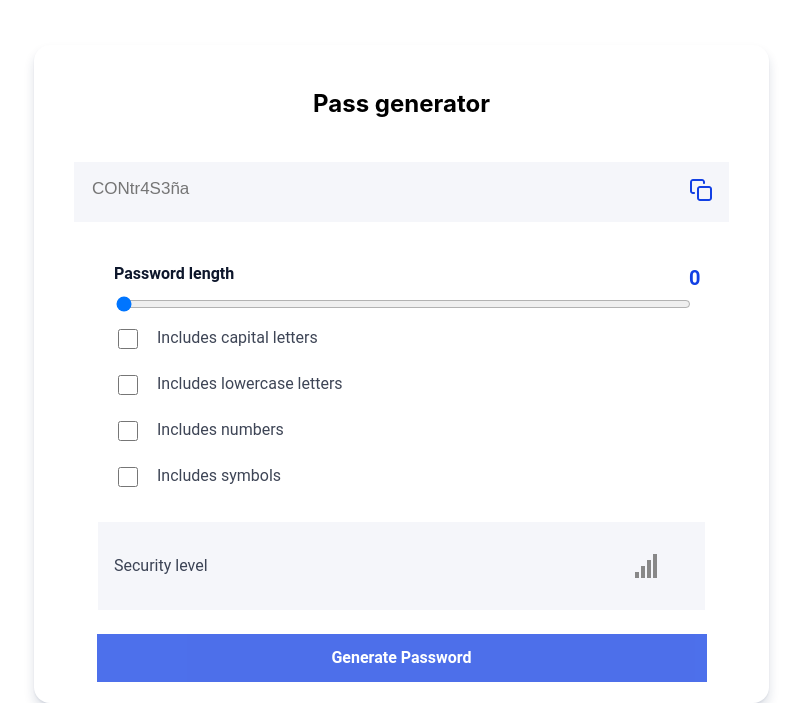
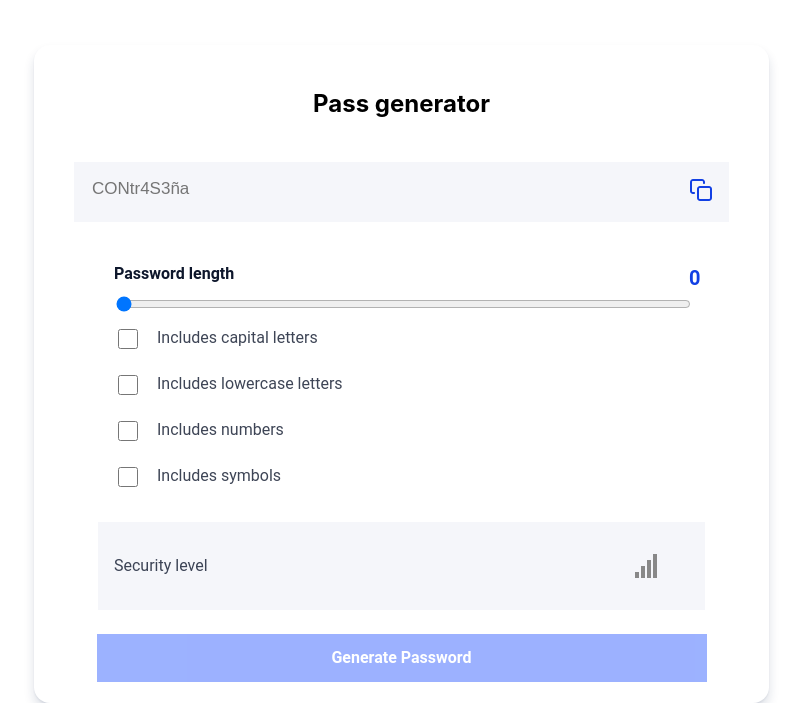
Before and after one commit to vcrolack/pass-generator, a React (Create React App) app: page / in a window 1280 px wide. Shown: the part 155-858 px from the top of the page, without its empty margins (322-1124 px from the left). Built offline with nearby package versions, Linux system fonts and the light colour scheme; the HTML template or start-up script is replaced by a standard one.

Commit message:
add btn disabled

```diff
--- a/src/App.js
+++ b/src/App.js
@@ -18,7 +18,7 @@ function App() {
         <Card>
           <div className="content">
             <Title title="Pass generator" />
-            <Input ico={ico} personalization="pass-response" placeholder="CONtr4S3ña" type="text" isReadOnly={true} />
+            <Input ico={ico} personalization="pass-response"  type="text" isReadOnly={true} />
             <Slider />
             <Checkbox />
             <Level />
--- a/src/components/Input.js
+++ b/src/components/Input.js
@@ -1,6 +1,8 @@
 import React from "react";
+import { usePassContext } from "../context/PassContext";
 
 export const Input = ({ type, placeholder, list, isReadOnly, personalization, ico }) => {
+  const {password} = usePassContext();
   return (
     <>
       {type === "checkbox" && (
@@ -19,7 +21,7 @@ export const Input = ({ type, placeholder, list, isReadOnly, personalization, ic
       {type !== "checkbox" && isReadOnly && (
         <div className="input-wrapper pass-response">
           <div className="container-input">
-            <input type={type} placeholder={placeholder} />
+            <input type={type} placeholder={password} />
           </div>
           <div className="container-icon">
             <img  className="input-icon" src={ico} alt="" />
--- a/src/components/Send.js
+++ b/src/components/Send.js
@@ -1,21 +1,33 @@
-import React from "react";
+import React, { useEffect, useState } from "react";
 import { usePassContext } from "../context/PassContext";
 import { generatePassword } from "../helpers/generatePassword";
 
 export const Send = ({ styleBtn }) => {
 
-  const { options, count } = usePassContext();
+  const { options, count, setPassword } = usePassContext();
+  const [isValid, setIsValid] = useState(false);
+  const [cssClass, setCssClass] = useState("btn-disabled")
+
+  useEffect(() => {
+    if ((options[0] || options[1] || options[2] || options[3]) && count >= 5) {
+      setIsValid(true);
+      setCssClass(styleBtn)
+    } else {
+      setIsValid(false)
+      setCssClass("btn-disabled")
+    }
+  }, [options, count, isValid, styleBtn])
 
   const handleClick = () => {
     if ((options[0] || options[1] || options[2] || options[3]) && count >= 5) {
       const pass = generatePassword(count, options);
-      console.log(pass)
+      setPassword(pass);
     }
   }
 
   return (
     <div>
-        <button onClick={handleClick} type="button" className={styleBtn}>
+        <button disabled={!isValid} onClick={handleClick} className={cssClass} type="button" >
           Generate Password
         </button>
     </div>
--- a/src/context/PassContext.js
+++ b/src/context/PassContext.js
@@ -11,7 +11,8 @@ export const PassProvider = ({children}) => {
   ];
   const [count, setCount] = useState(0);
   const [options, setOptions] = useState(new Array(userOptions.length).fill(false));
-  return <PassContext.Provider value={{count, setCount, options, setOptions, userOptions}}>{children}</PassContext.Provider>
+  const [password, setPassword] = useState("CONtr4S3ña");
+  return <PassContext.Provider value={{count, setCount, options, setOptions, userOptions, password, setPassword}}>{children}</PassContext.Provider>
 }
 
 export const usePassContext = () => {
--- a/src/index.css
+++ b/src/index.css
@@ -409,6 +409,41 @@ input[type='checkbox'] {
   opacity: 1;
 }
 
+.btn-disabled {
+  display: flex;
+  flex-direction: row;
+  justify-content: center;
+  align-items: center;
+  padding: 12px 16px;
+  border: none;
+  color: #FFF;
+
+  width: 610px;
+  height: 48px;
+
+  /* blue */
+
+  background: #7b98ff;
+  opacity: 0.75;
+
+  /* Inside auto layout */
+
+  flex: none;
+  order: 6;
+  align-self: stretch;
+  flex-grow: 0;
+
+  font-family: 'Roboto';
+  font-style: normal;
+  font-weight: 700;
+  font-size: 16px;
+  line-height: 24px;
+  /* identical to box height, or 150% */
+
+  text-align: center;
+  cursor: not-allowed ;
+}
+
 @media screen and (min-width: 767px) and (max-width: 1023px) {
   .card {
     top: 20px;
```
